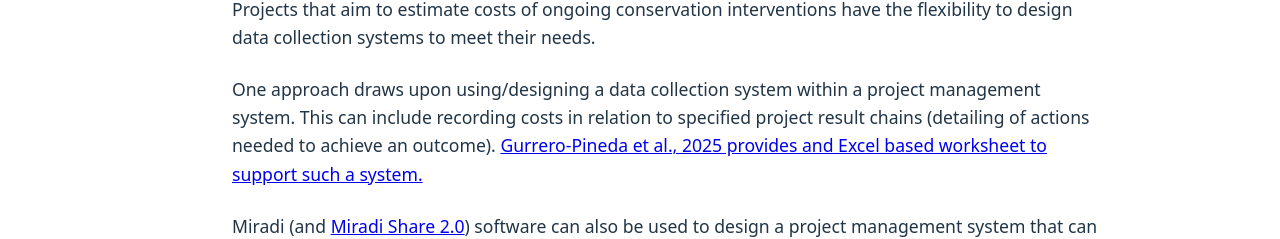
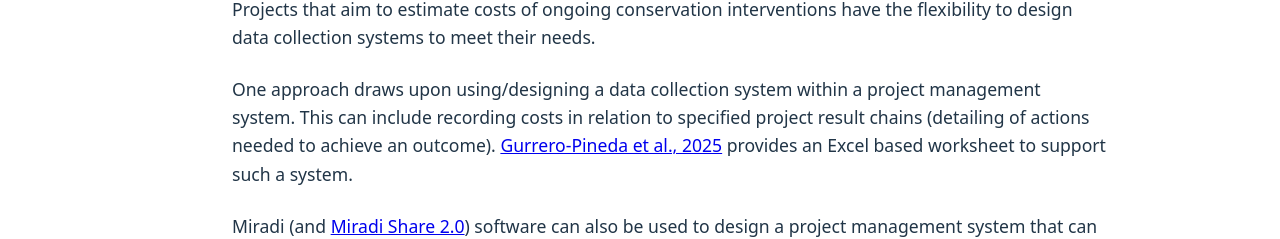
Before and after one commit to Biodiversity-Outcomes/Conservation-Cost-Portal, a React (Vite) app: page /collecting in a window 1280 px wide. Shown: the part 539-778 px from the top of the page. Built offline with nearby package versions, Linux system fonts and the light colour scheme.

Commit message:
Update Collecting.jsx

```diff
--- a/src/pages/Collecting.jsx
+++ b/src/pages/Collecting.jsx
@@ -21,8 +21,9 @@ function Collecting(){
                             <a href="https://conbio.onlinelibrary.wiley.com/doi/full/10.1111/csp2.70007"
                                 target="_blank"
                                 rel="noopener noreferrer">
-                                Gurrero-Pineda et al., 2025 provides and Excel based worksheet to support such a system.
+                                Gurrero-Pineda et al., 2025
                             </a>
+                            {" "} provides an Excel based worksheet to support such a system.
                         </p>
                         <p>
                             Miradi (and {" "}
```
